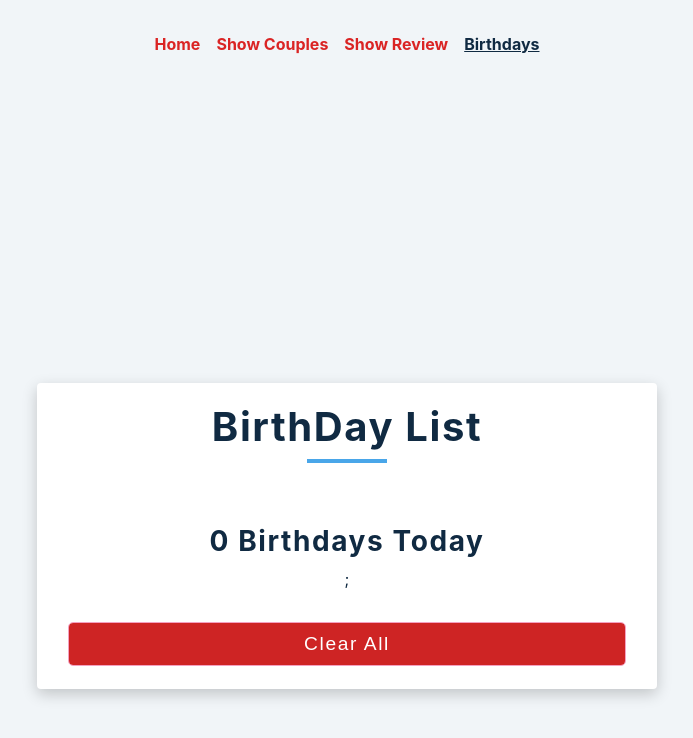
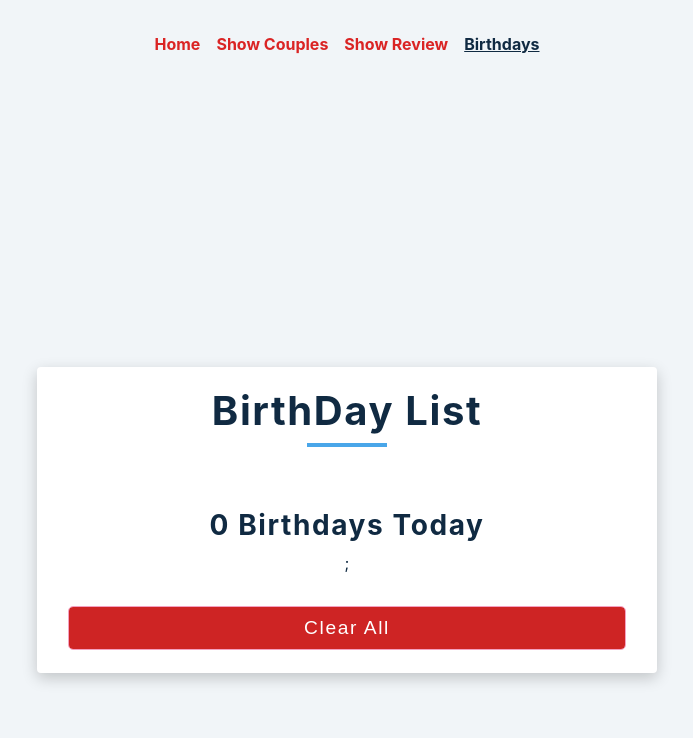
Before and after one commit to Stiboo2/izinyangazombuthano.web.app, a React (Create React App) app: page /birthday in a window 1280 px wide. Shown: the top 738 px of the page, without its empty margins (293-986 px from the left). Built offline with nearby package versions, Linux system fonts and the light colour scheme; no server answers.

Commit message:
font hading

```diff
--- a/src/components/BirthDays/BirthDay.css
+++ b/src/components/BirthDays/BirthDay.css
@@ -1,4 +1,4 @@
-main {
+.main_bd {
   min-height: 100vh;
   display: flex;
   justify-content: center;
@@ -8,7 +8,6 @@ main {
 .container_bd {
   width: 90vw;
   margin: 5rem 0;
-  max-width: var(--fixed-width);
   background: var(--clr-white);
   border-radius: var(--radius);
   padding: 1.5rem 2rem;
--- a/src/components/BirthDays/BirthDay.js
+++ b/src/components/BirthDays/BirthDay.js
@@ -19,7 +19,7 @@ const BirthDay = () => {
     setMeals([]);
   };
   return (
-    <main>
+    <main className="main_bd">
       <section className="container_bd">
         <div className="title_rv">
           <h2>BirthDay List</h2>
```
